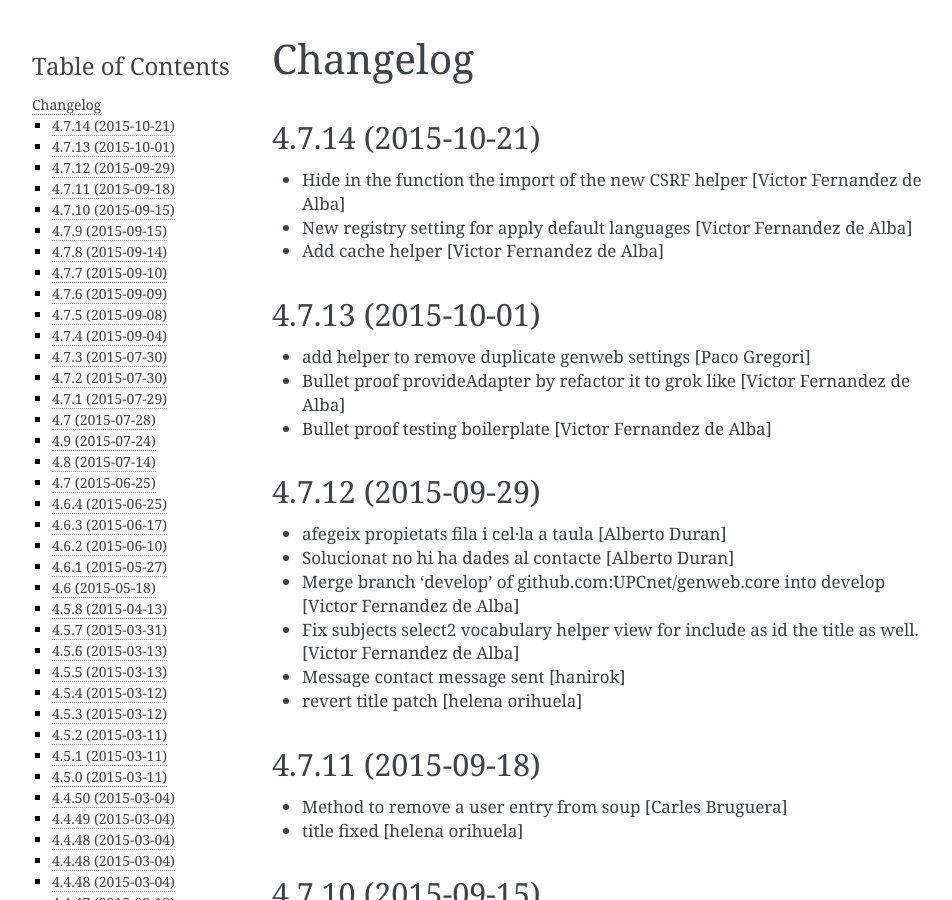
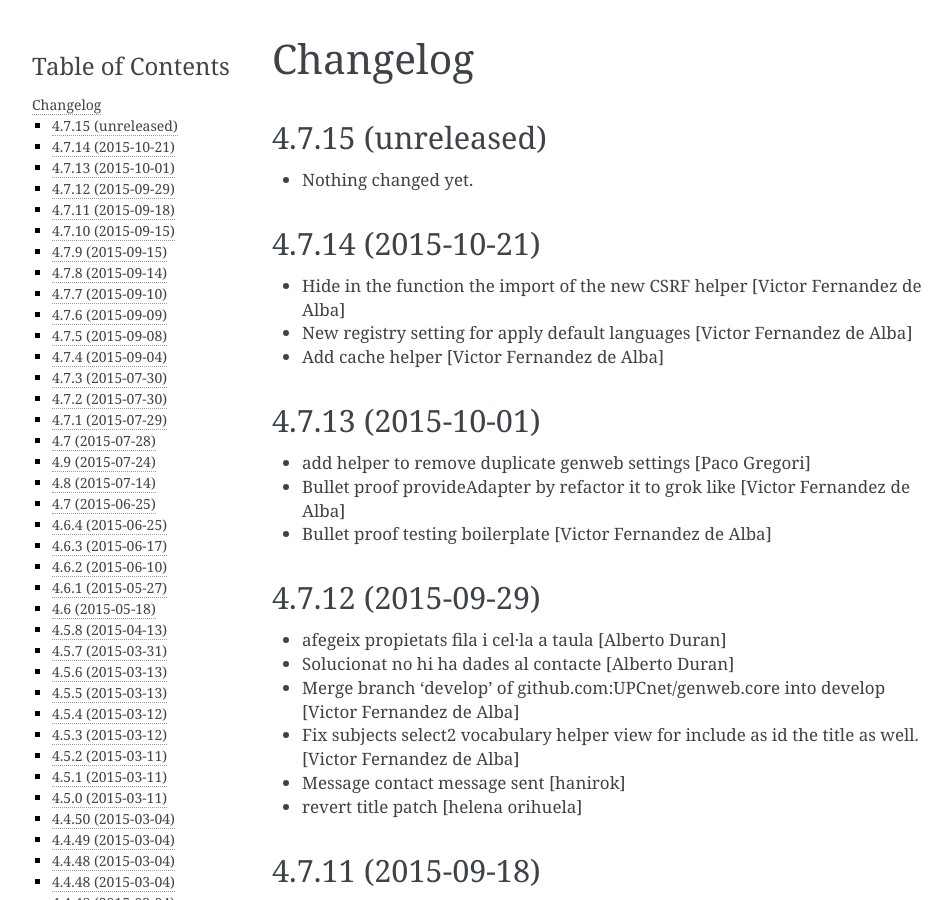
Before and after one commit to UPCnet/genweb.core, a Sphinx documentation site: the page built from docs/HISTORY.rst, in a window 1280 px wide and 900 px high. Shown: the whole window, without its empty margins (148-1100 px from the left). Built offline with Sphinx 7.4.7, drawn with Linux system fonts in a browser that asks for light colours.

Commit message:
Back to development: 4.7.15

```diff
--- a/docs/HISTORY.rst
+++ b/docs/HISTORY.rst
@@ -1,5 +1,11 @@
 Changelog
 =========
+
+4.7.15 (unreleased)
+-------------------
+
+- Nothing changed yet.
+
 
 4.7.14 (2015-10-21)
 -------------------
--- a/setup.py
+++ b/setup.py
@@ -1,7 +1,7 @@
 from setuptools import setup, find_packages
 import os
 
-version = '4.7.14'
+version = '4.7.15.dev0'
 
 README = open('README.rst').read()
 HISTORY = open(os.path.join('docs', 'HISTORY.rst')).read()
```
